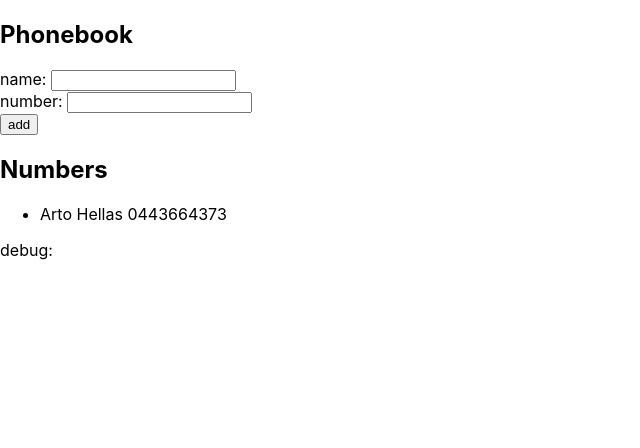
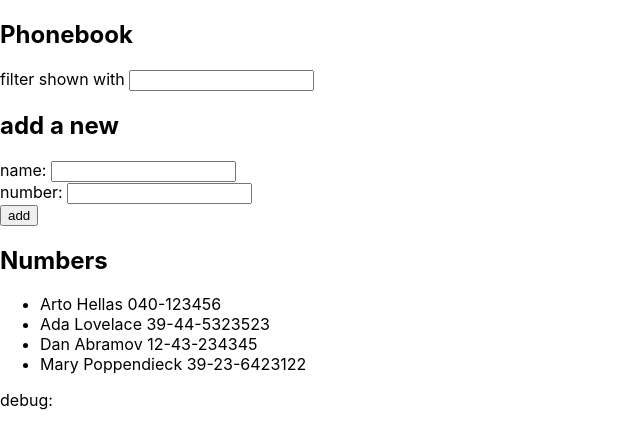
Before and after one commit to lassib/FullStackOpen, a React (Create React App) app in the folder Part2/part2phonebook/: page / in a window 1280 px wide. Shown: the top 448 px of the page, without its empty margins (0-640 px from the left). Built offline with nearby package versions, Linux system fonts and the light colour scheme.

Commit message:
2.9 done

```diff
--- a/Part2/part2phonebook/src/App.js
+++ b/Part2/part2phonebook/src/App.js
@@ -1,15 +1,29 @@
 import { useState } from "react";
 
 const App = () => {
-  const [persons, setPersons] = useState([{ name: "Arto Hellas", number: "0443664373" }]);
+  const [persons, setPersons] = useState([
+    { name: "Arto Hellas", number: "040-123456", id: 1 },
+    { name: "Ada Lovelace", number: "39-44-5323523", id: 2 },
+    { name: "Dan Abramov", number: "12-43-234345", id: 3 },
+    { name: "Mary Poppendieck", number: "39-23-6423122", id: 4 },
+  ]);
+  const [filterPersons, setFilterPersons] = useState(persons);
+  const [filter, setFilter] = useState("");
   const [newName, setNewName] = useState("");
   const [newNumber, setNewNumber] = useState("");
 
   const Persons = (props) => {
+    let shownPersons = "";
+    filter === ""
+      ? (shownPersons = props.persons)
+      : (shownPersons = props.filterPersons);
+
     return (
       <ul>
-        {props.persons.map((person, i) => (
-          <li key={i}>{person.name} {person.number}</li>
+        {shownPersons.map((person, i) => (
+          <li key={i}>
+            {person.name} {person.number}
+          </li>
         ))}
       </ul>
     );
@@ -32,8 +46,6 @@
     }
   };
 
-
-
   const handleNameChange = (event) => {
     setNewName(event.target.value);
   };
@@ -42,25 +54,42 @@
     setNewNumber(event.target.value);
   };
 
+  const handleFilterChange = (event) => {
+    setFilter(event.target.value);
+    setFilterPersons(
+      persons.filter((person) =>
+        person.name
+          .toLocaleLowerCase()
+          .includes(event.target.value.toLocaleLowerCase())
+      )
+    );
+  };
+
   return (
     <div>
       <h2>Phonebook</h2>
       <form>
         <div>
-          name: <input onChange={handleNameChange} />
+          filter shown with <input onChange={handleFilterChange} />
         </div>
         <div>
+          <h2>add a new</h2>
+          name: <input onChange={handleNameChange} />
+          <br></br>
           number: <input onChange={handleNumberChange} />
-        </div>
-        <div>
+          <br></br>
           <button type="submit" onClick={handleNewPerson}>
             add
           </button>
         </div>
       </form>
-      <h2>Numbers</h2>
       <div>
-        <Persons persons={persons}></Persons>
+        <h2>Numbers</h2>
+        <Persons
+          persons={persons}
+          filterPersons={filterPersons}
+          filter={filter}
+        ></Persons>
       </div>
       <div>debug: {newName}</div>
     </div>
```
